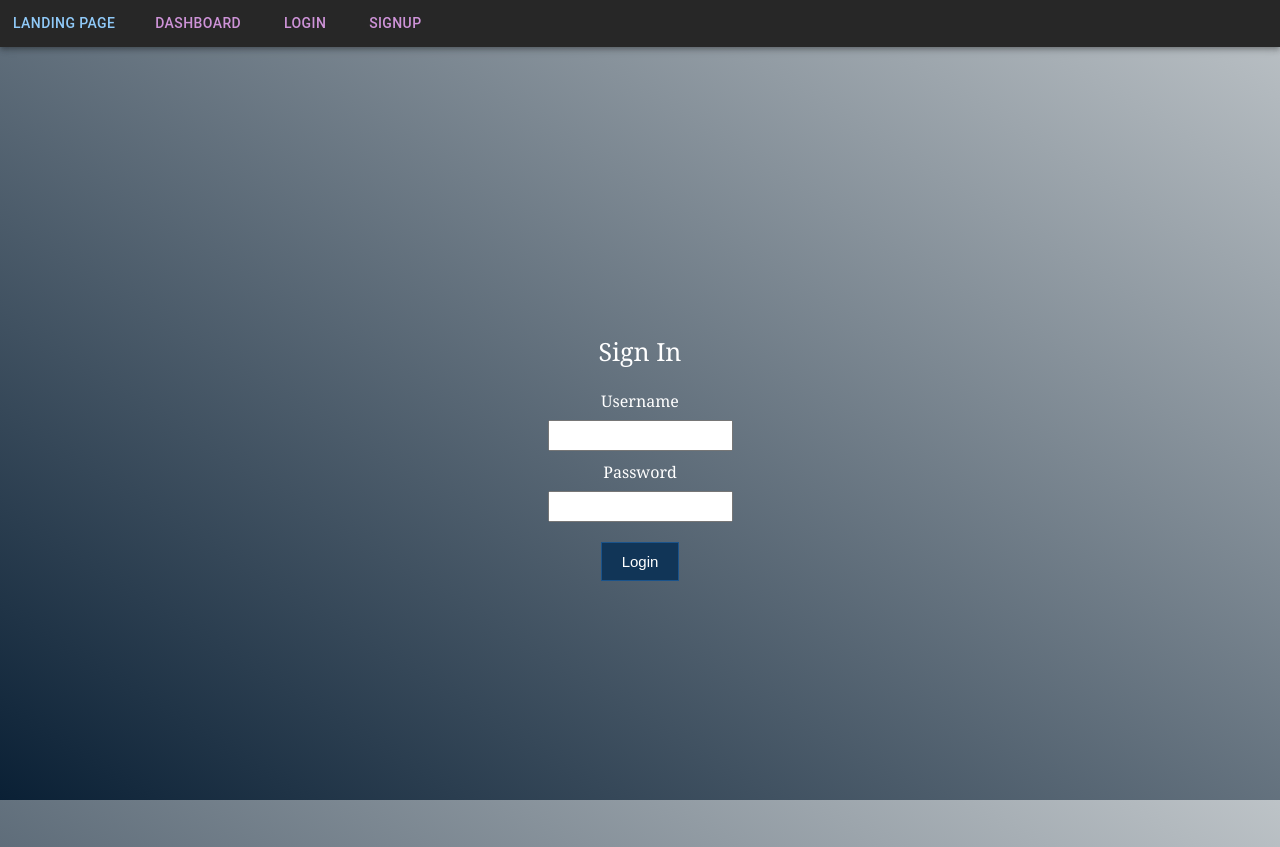
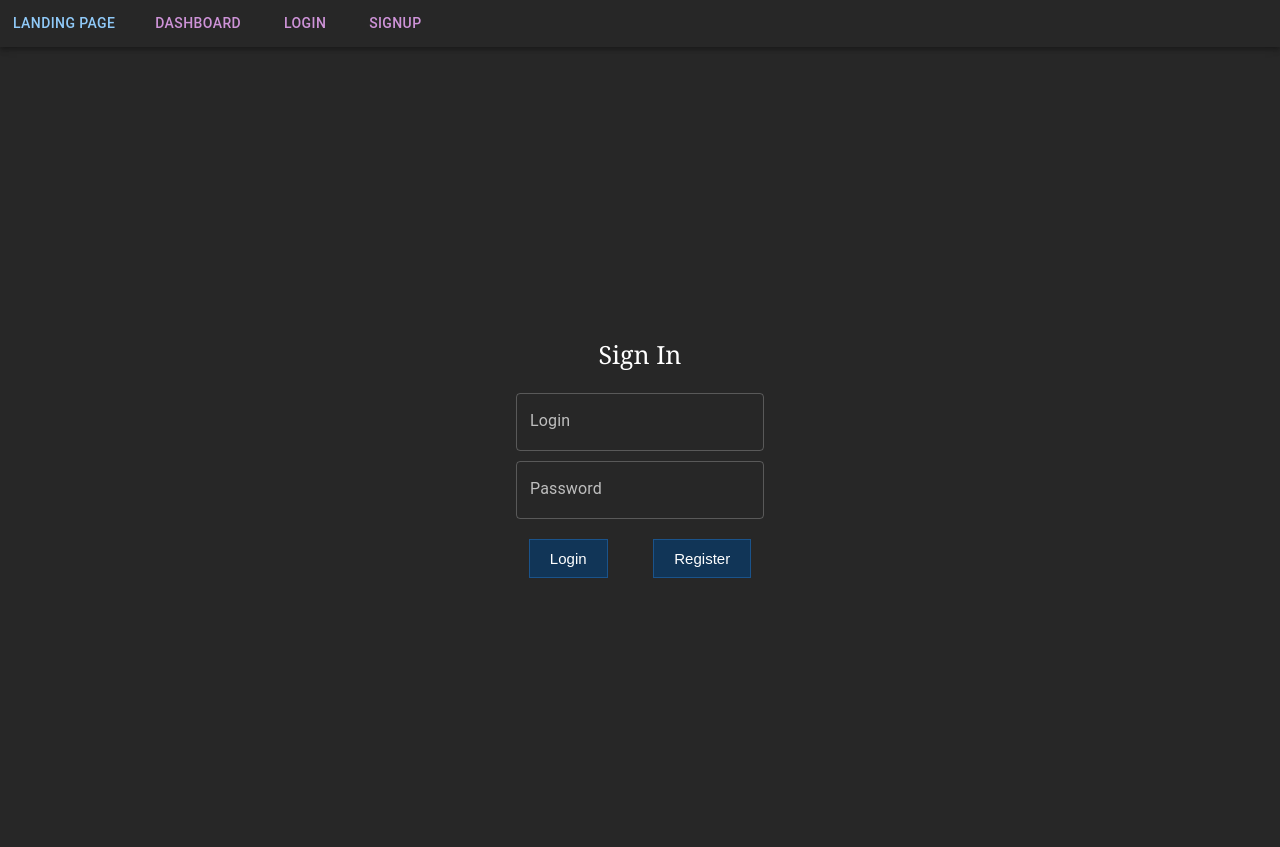
Before and after one commit to mikoogla/workoutApp, a React (Create React App) app in the folder workout-app/: page /userlogin in a window 1280 px wide. Built offline with nearby package versions, Linux system fonts and the light colour scheme.

Commit message:
improved login form

```diff
--- a/workout-app/src/components/Sign-up/registrationForm.js
+++ b/workout-app/src/components/Sign-up/registrationForm.js
@@ -54,8 +54,8 @@ function RegistrationForm() {
           <TextField
           className="form_input"
 
-            id="secondName"
-            label="Second name"
+            id="userName"
+            label="Username"
             variant="outlined"
             onChange={(e) => handleInputChange(e)}
           />
@@ -66,6 +66,7 @@ function RegistrationForm() {
           className="form_input"
             id="password"
             label="Password"
+            type="password"
             variant="outlined"
             onChange={(e) => handleInputChange(e)}
           />
@@ -76,6 +77,7 @@ function RegistrationForm() {
           className="form_input"
             id="rePassword"
             label="Re-password"
+            type="password"
             variant="outlined"
             onChange={(e) => handleInputChange(e)}
           />
--- a/workout-app/src/components/Sign-up/style.css
+++ b/workout-app/src/components/Sign-up/style.css
@@ -6,7 +6,8 @@
 } */
 body{
     background: #bdc3c7;
-    background-image: linear-gradient(to top right, #0a2035, #bdc3c7);
+    /* background-image: linear-gradient(to top right, #0a2035, #bdc3c7);  */
+    background-color: #272727;
     background-repeat: no-repeat;
     background-attachment: fixed;
     color:white;
--- a/workout-app/src/components/UserLogin/UserLogin.css
+++ b/workout-app/src/components/UserLogin/UserLogin.css
@@ -33,9 +33,15 @@
     background: #1b5183;
   }
 
+  .buttons-container {
+    display: flex;
+    flex-direction: row;
+    justify-content: space-around;
+
+  }
+
   .button-container {
     display: flex;
-    justify-content: center;
   }
 
   .login-form {
--- a/workout-app/src/components/UserLogin/UserLogin.js
+++ b/workout-app/src/components/UserLogin/UserLogin.js
@@ -1,5 +1,5 @@
 import React, { useState } from "react";
-
+import TextField from "@mui/material/TextField";
 import ".//UserLogin.css";
 
 function UserLogin() {
@@ -58,17 +58,31 @@ function UserLogin() {
     <div className="logform">
       <form onSubmit={handleSubmit}>
         <div className="input-container">
-          <label>Username </label>
-          <input type="text" name="uname" required />
+          <TextField
+          className="form_input"
+            id="firstName"
+            label="Login"
+            variant="outlined"
+          />
           {renderErrorMessage("uname")}
         </div>
-        <div className="input-container">
-          <label>Password </label>
-          <input type="password" name="pass" required />
-          {renderErrorMessage("pass")}
+		<div className="input-container">
+          <TextField
+          className="form_input"
+		  type="password"
+            id="firstName"
+            label="Password"
+            variant="outlined"
+          />
+          {renderErrorMessage("uname")}
         </div>
-        <div className="button-container">
-          <input type="submit" value="Login"/>
+        <div className="buttons-container">
+          <div className="button-container">
+            <input type="submit" value="Login"/>
+          </div>
+          <div className="button-container">
+            <input type="submit" value="Register"/>
+          </div>
         </div>
       </form>
     </div>
```
